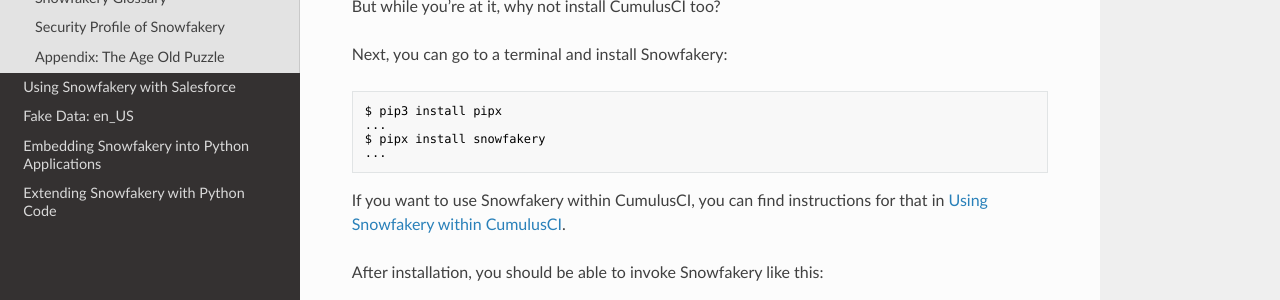
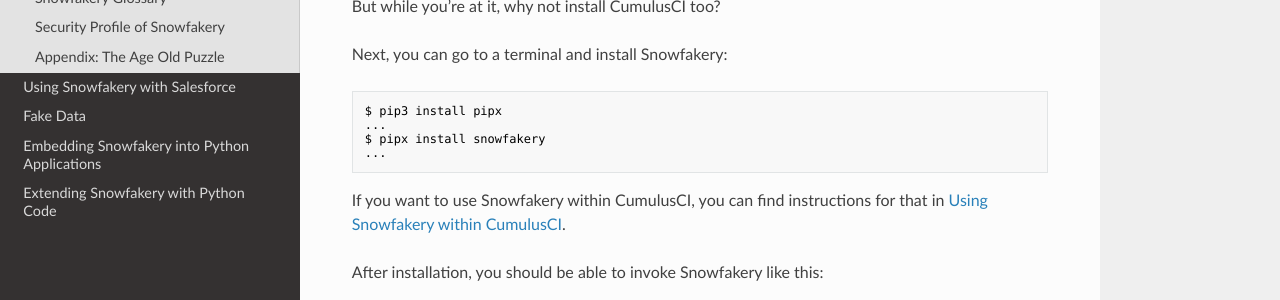
Before and after one commit to SFDO-Tooling/Snowfakery, an MkDocs documentation site: the page built from docs/index.md, in a window 1280 px wide. Shown: the part 509-809 px from the top of the page. Built offline with MkDocs 1.6.1, drawn with Linux system fonts in a browser that asks for light colours; nearby versions of some CDN libraries; some of the changed lines change nothing that is shown.

Commit message:
Improve nav title

```diff
--- a/mkdocs.yml
+++ b/mkdocs.yml
@@ -5,7 +5,7 @@
 nav:
   - index.md
   - salesforce.md
-  - fakedata.md
+  - Fake Data: fakedata.md
   - embedding.md
   - extending.md
 markdown_extensions:
```
